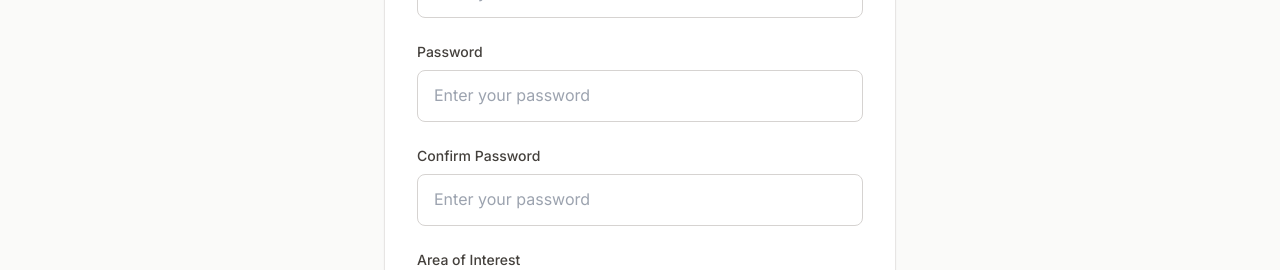
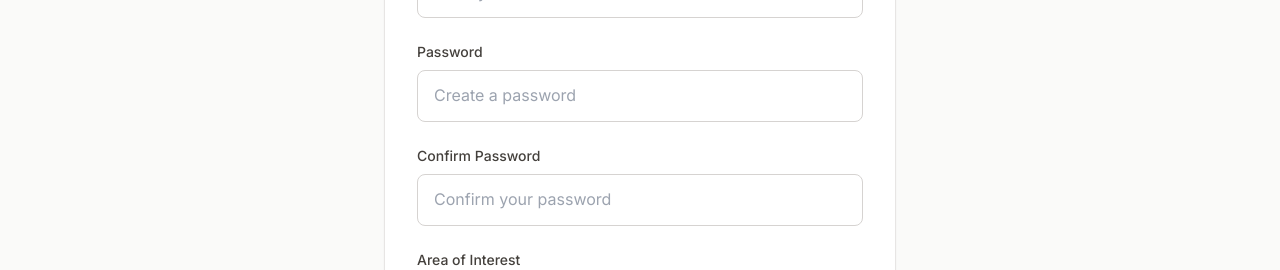
Before and after one commit to kendychae/handcrafted-haven, a Next.js app: page /register in a window 1280 px wide. Shown: the part 530-800 px from the top of the page. Built offline with nearby package versions, Linux system fonts and the light colour scheme; a web font is replaced by a local one.

Commit message:
Fix critical bugs in register page
- Fixed duplicate password field ID (changed confirmPassword ID)
- Added name attributes to all form fields for proper submission
- Improved placeholder text for clarity
- Ready for form submission logic implementation

```diff
--- a/src/app/register/page.tsx
+++ b/src/app/register/page.tsx
@@ -82,24 +82,26 @@ export default function RegisterPage() {
               </label>
               <input
                 type="password"
+                name="password"
                 id="password"
                 className="w-full px-4 py-3 border border-neutral-300 rounded-lg focus:ring-2 focus:ring-primary-500 focus:border-primary-500"
-                placeholder="Enter your password"
+                placeholder="Create a password"
                 required
               />
             </div>
             <div>
               <label
-                htmlFor="password"
+                htmlFor="confirmPassword"
                 className="block text-sm font-medium text-neutral-700 mb-2"
               >
                 Confirm Password
               </label>
               <input
                 type="password"
-                id="password"
+                name="confirmPassword"
+                id="confirmPassword"
                 className="w-full px-4 py-3 border border-neutral-300 rounded-lg focus:ring-2 focus:ring-primary-500 focus:border-primary-500"
-                placeholder="Enter your password"
+                placeholder="Confirm your password"
                 required
               />
             </div>
@@ -111,6 +113,7 @@ export default function RegisterPage() {
                 Area of Interest
               </label>
               <select
+                name="interest"
                 id="interest"
                 className="w-full px-4 py-3 border border-neutral-300 rounded-lg focus:ring-2 focus:ring-primary-500 focus:border-primary-500"
               >
```
